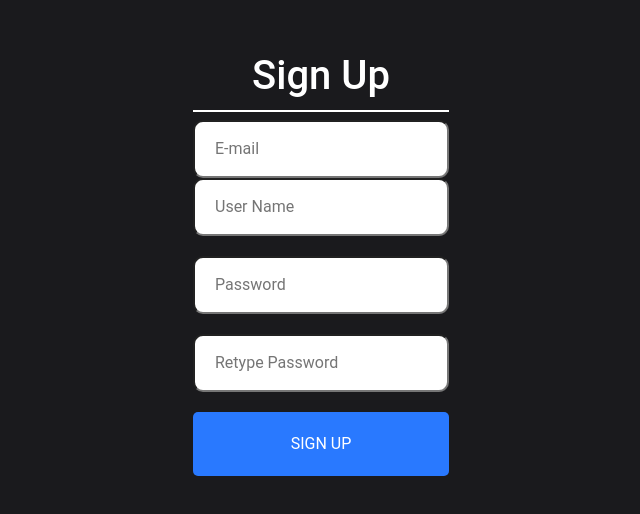
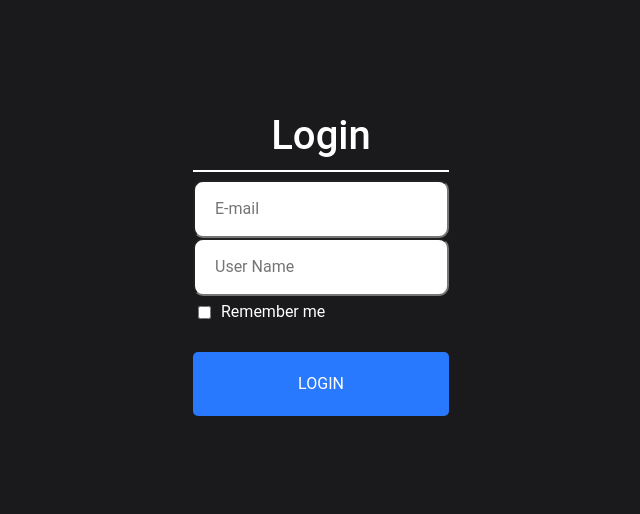
Before and after one commit to JMantis0/spectrum-messaging, a React (Create React App) app in the folder client/: page /login in a window 1280 px wide. Shown: the part 136-650 px from the top of the page, without its empty margins (319-959 px from the left). Built offline with nearby package versions, Linux system fonts and the light colour scheme; a web font is replaced by a local one.

Commit message:
Remember me at login

```diff
--- a/client/src/components/Login/Login.css
+++ b/client/src/components/Login/Login.css
@@ -4,15 +4,28 @@ body {
   padding: 0;
   margin: 0;
 }
+#rememberMe {
+  float: left;
+  margin-top: 10px;
+  margin-left: 5px;
+}
 
 #root {
   height: 100vh;
 }
-
+img {
+  max-width: 180px;
+  max-height: 100px;
+}
 * {
   box-sizing: border-box;
 }
-
+label {
+  color: white;
+  float: left;
+  padding-left: 10px;
+  margin-top: 4px;
+}
 .LoginOuterContainer {
   display: flex;
   justify-content: center;
--- a/client/src/components/Login/Login.js
+++ b/client/src/components/Login/Login.js
@@ -3,6 +3,29 @@ import { Link } from "react-router-dom";
 import axios from "axios";
 
 import "./Login.css";
+
+// This is the javascript for the remember me button.
+
+// const rmCheck = document.getElementById("rememberMe"),
+//     emailInput = document.getElementById("email");
+
+// if (localStorage.checkbox && localStorage.checkbox !== "") {
+//   rmCheck.setAttribute("checked", "checked");
+//   emailInput.value = localStorage.username;
+// } else {
+//   rmCheck.removeAttribute("checked");
+//   emailInput.value = "";
+// }
+
+// function lsRememberMe() {
+//   if (rmCheck.checked && emailInput.value !== "") {
+//     localStorage.username = emailInput.value;
+//     localStorage.checkbox = rmCheck.value;
+//   } else {
+//     localStorage.username = "";
+//     localStorage.checkbox = "";
+//   }
+// }
 
 function Login() {
   const [email, setEmail] = useState("");
@@ -62,7 +85,7 @@ function Login() {
   return (
     <div className="LoginOuterContainer">
       <div className="LoginInnerContainer">
-        <h1 className="heading">Sign Up</h1>
+        <h1 className="heading">Login</h1>
         {/* <button onClick={consoleState}>Console Logs</button> */}
         <div>
           <input
@@ -80,22 +103,8 @@ function Login() {
             onChange={(event) => setUserName(event.target.value)}
           />
         </div>
-        <div>
-          <input
-            placeholder="Password"
-            className="LoginInput mt-20"
-            type="password"
-            onChange={(event) => setPassword(event.target.value)}
-          />
-        </div>
-        <div>
-          <input
-            placeholder="Retype Password"
-            className="LoginInput mt-20"
-            type="password"
-            onChange={(event) => setPasswordRetype(event.target.value)}
-          />
-        </div>
+        <input type="checkbox" value="lsRememberMe" id="rememberMe" />{" "}
+        <label for="rememberMe">Remember me</label>
         <div
           style={{ display: alertDisplay }}
           id="alert"
@@ -108,7 +117,6 @@ function Login() {
           ></span>
           <span className="sr-only">Error:</span> {infoMessage}
         </div>
-
         <Link
           onClick={(e) => {
             console.log(e);
@@ -121,7 +129,7 @@ function Login() {
           to={"/join"}
         >
           <button className={"button mt-20"} type="submit">
-            Sign UP
+            Login
           </button>
         </Link>
       </div>
```
